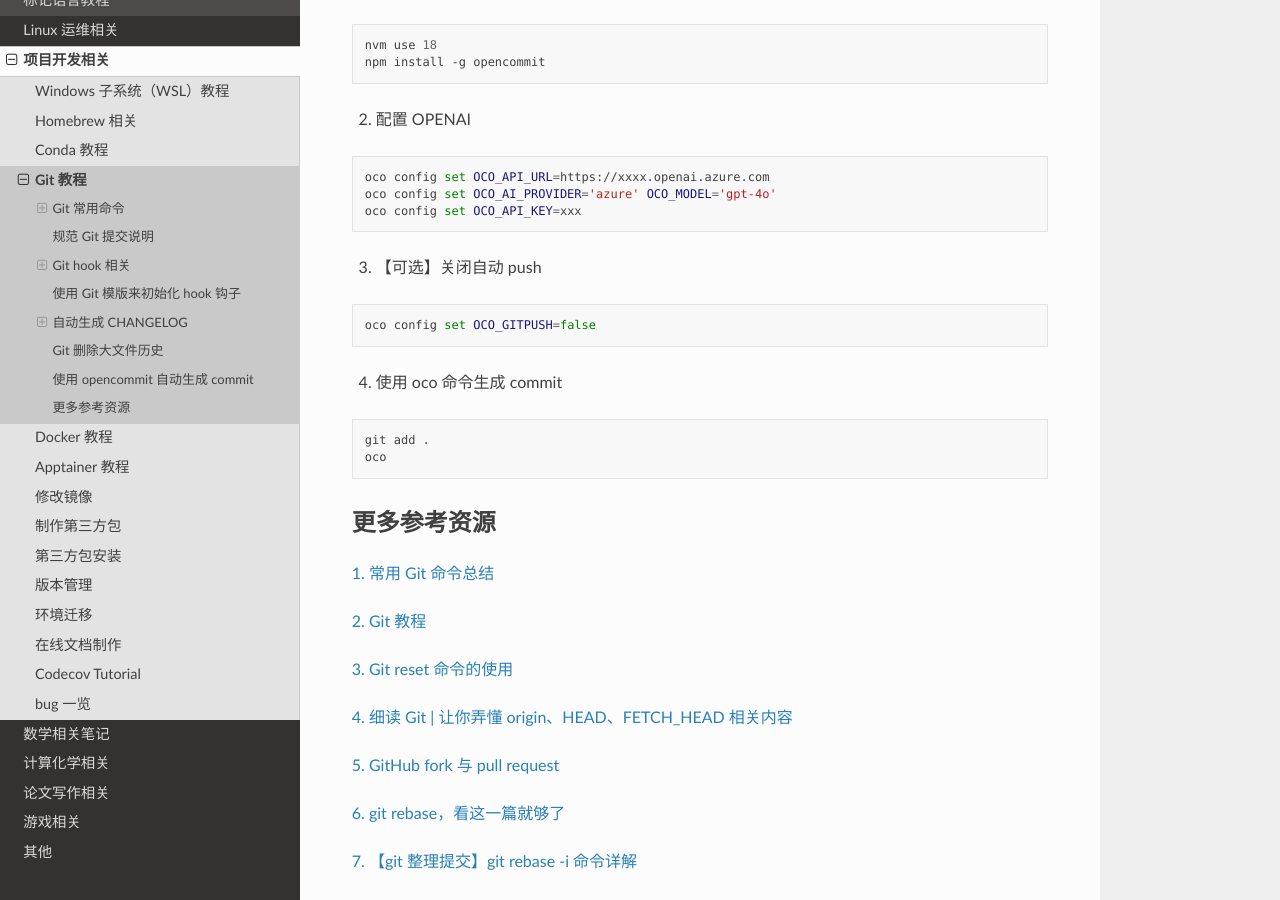
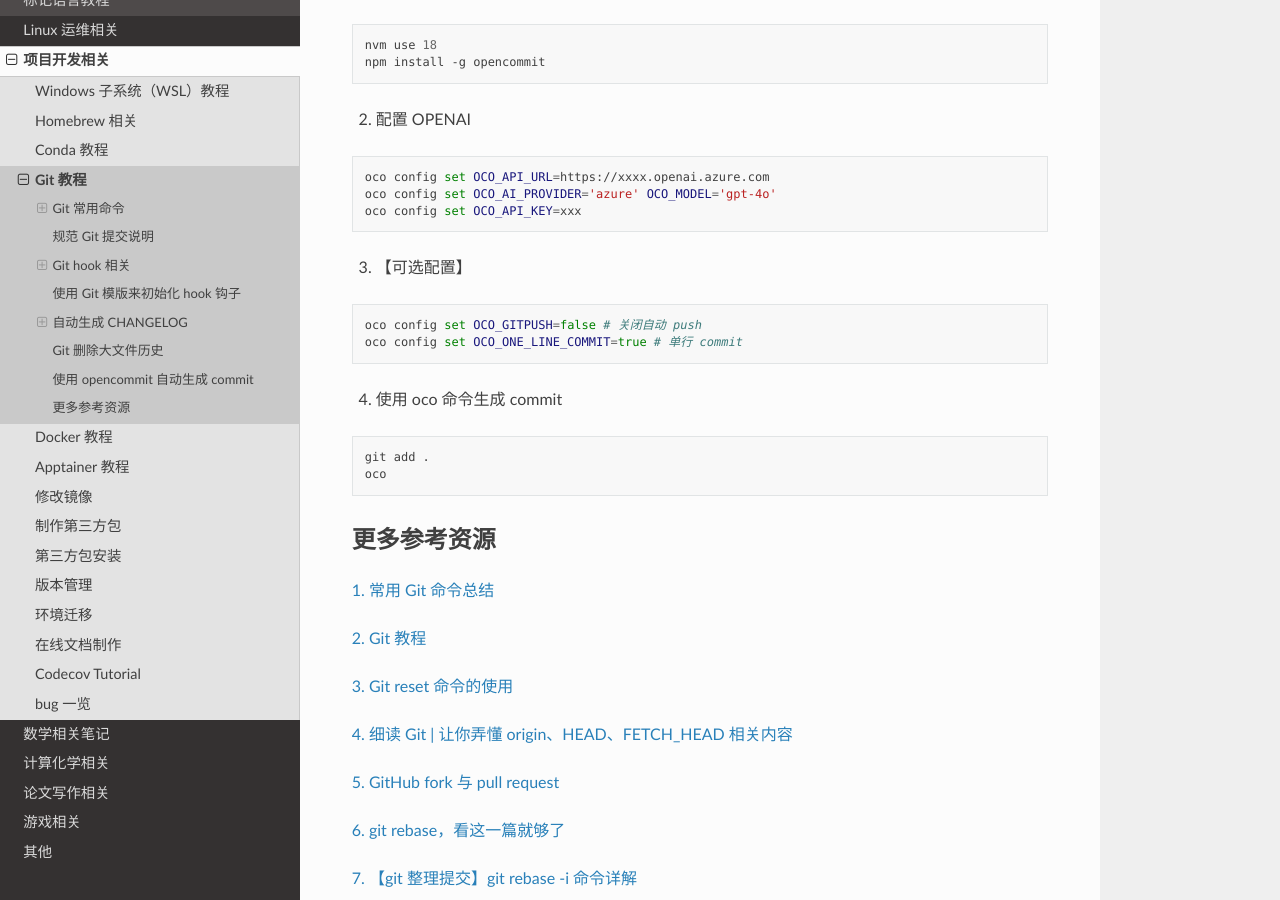
Before and after one commit to Rasic2/CodeNote, a Sphinx documentation site: the page built from docs/source/development/git.md, in a window 1280 px wide and 900 px high, scrolled down 10831 px. Built offline with Sphinx 7.4.7 and the Read the Docs theme 3.1.0, drawn with Linux system fonts in a browser that asks for light colours.

Commit message:
docs(git.md): update optional configuration instructions for clarity

````diff
--- a/docs/source/development/git.md
+++ b/docs/source/development/git.md
@@ -556,10 +556,11 @@ oco config set OCO_AI_PROVIDER='azure' OCO_MODEL='gpt-4o'
 oco config set OCO_API_KEY=xxx
 ```
 
-3. 【可选】关闭自动 push
+3. 【可选配置】
 
 ```bash
-oco config set OCO_GITPUSH=false
+oco config set OCO_GITPUSH=false # 关闭自动 push
+oco config set OCO_ONE_LINE_COMMIT=true # 单行 commit
 ```
 
 4. 使用 oco 命令生成 commit
````
